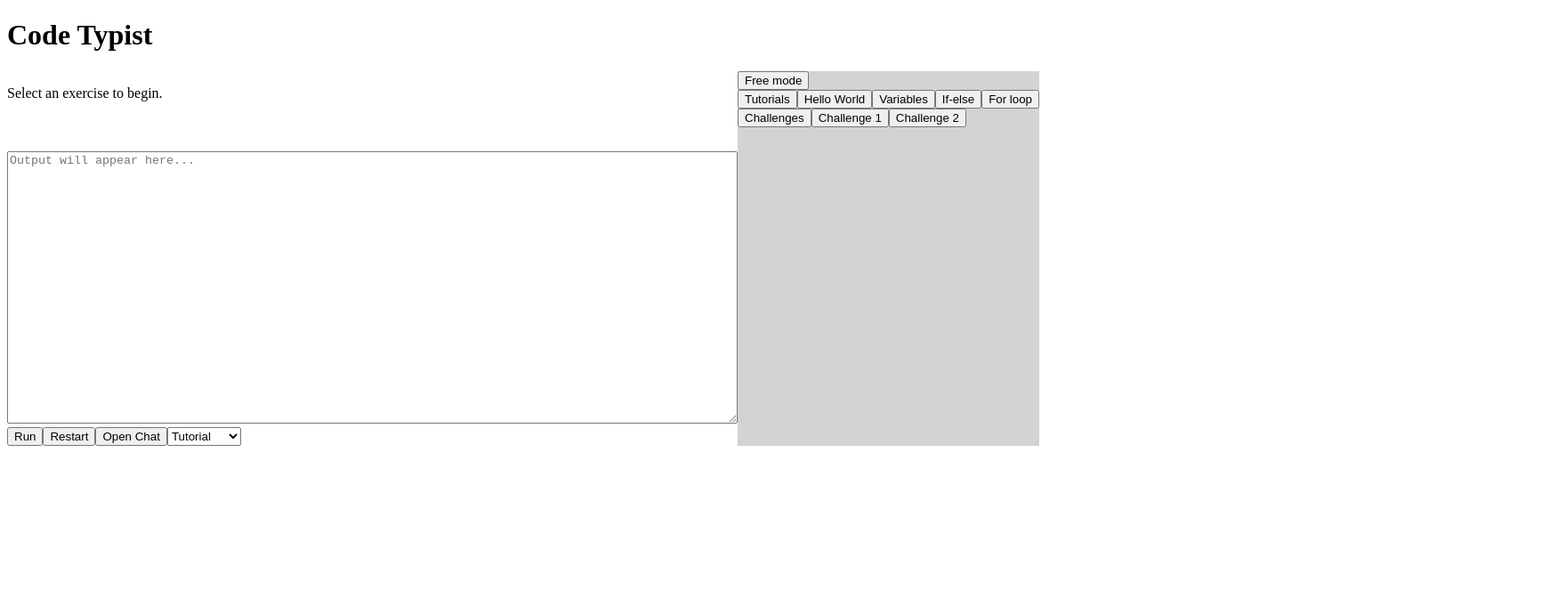
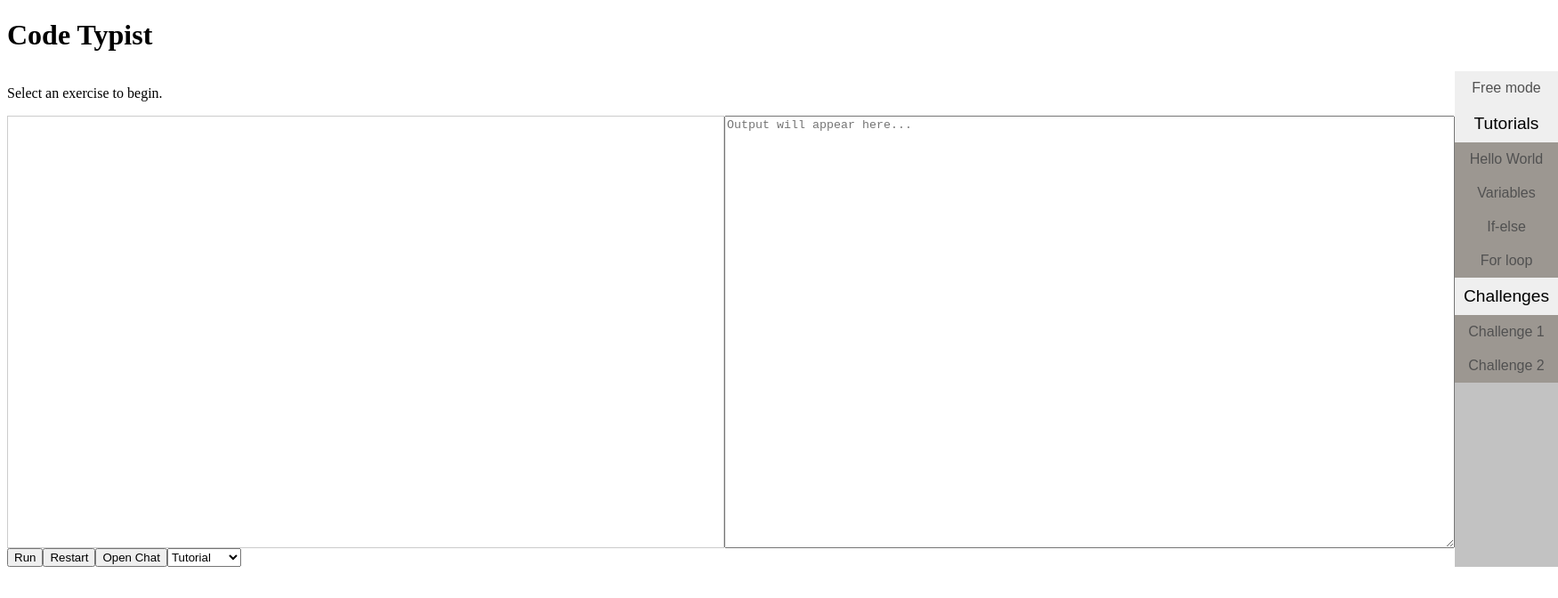
Before and after one commit to boxx31/code-typist, a Next.js app: page / in a window 1280 px wide. Shown: the top 672 px of the page at 89% size, 1751 px wide, since content can reach past the window. Built offline with nearby package versions, Linux system fonts and the light colour scheme.

Commit message:
Add files via upload

```diff
--- a/styles/editor.module.css
+++ b/styles/editor.module.css
@@ -2,15 +2,18 @@
     display: grid;
 }
 
-.container div {
+.container>span {
     grid-column: 1;
     grid-row: 1;
-    font-size: 1.5rem;
-    height: 400px;
+    font-size: 1.2rem;
+    width: 50rem;
+    height: 30rem;
+    overflow: auto;
     border: 1px solid hsl(0, 0%, 80%);
     padding: 2px;
     display: inline-block;
     white-space: pre-wrap;
+    hyphens: none;
 }
 
 .editor {
@@ -20,6 +23,6 @@
 }
 
 .ghost {
-    color: gray;
+    color: rgb(192, 192, 192);
     z-index: 0;
 }
--- a/styles/global.css
+++ b/styles/global.css
@@ -1,5 +1,5 @@
 mark {
-  background-color: red;
+  background-color: rgb(236, 167, 167);
 }
 
 pre {
--- a/styles/home.module.css
+++ b/styles/home.module.css
@@ -1,17 +1,55 @@
 .sidebar {
-    background-color: lightgray;
+    background-color: rgb(194, 194, 194);
 }
 
-.sidebar a {
+.sidebar button {
     display: block;
     padding: 10px;
     text-decoration: none;
+    width: 100%;
+    border: none;
+}
+
+.nav_header {
+    font-size: 1.2rem;
+    font-style: bold;
+}
+
+.nav_button {
+    cursor: pointer;
+    color: #515151;
+    font-size: 1.0rem;
+}
+
+.nav_button:hover {
+    font-style: bold;
+}
+
+.not_attempted_button {
+    background-color: rgb(156, 151, 145);
+}
+
+.in_progress_button {
+    background-color: rgb(221, 199, 159);
+}
+
+.complete_button {
+    background-color: rgb(158, 202, 138);
+}
+
+.current_button {
+    border: 2px solid;
 }
 
 .page {
     display: flex;
 }
 
+.workspace {
+    display: flex;
+    flex-direction: row;
+}
+
 .control_panel {
-  display: flex;
+    display: flex;
 }
```
